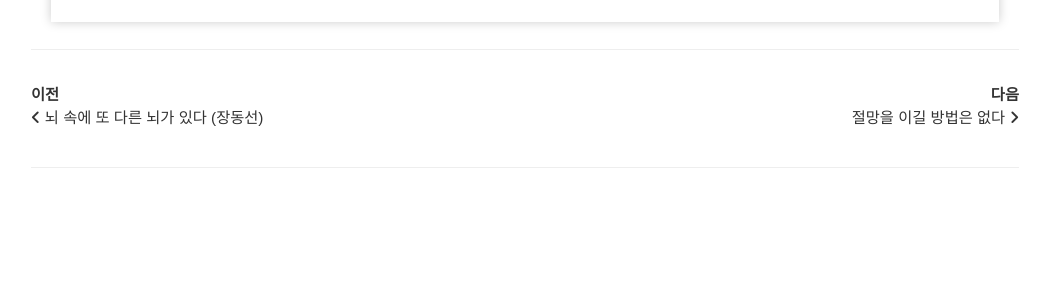
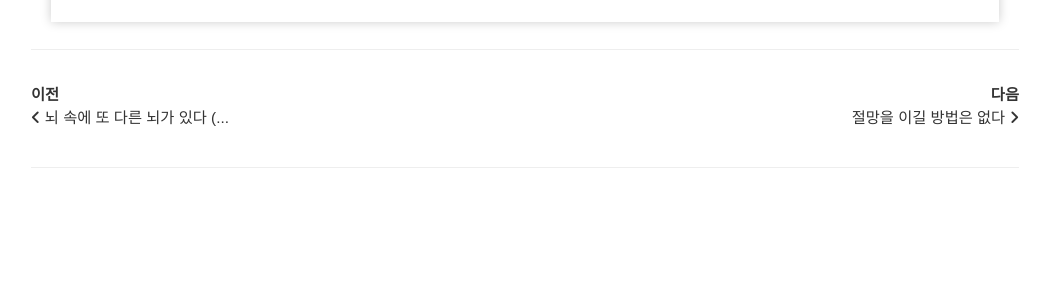
Before and after one commit to huginnmn/huginnmn.github.io, a Jekyll site: the page built from _posts/2019-03-26-철학자, 철학을 말하다.md, in a window 1280 px wide and 900 px high, scrolled down 1571 px. Shown: the part 388-688 px from the top of the window, without its empty margins (115-1164 px from the left). Built offline with Jekyll 4.4.1, drawn with Linux system fonts in a browser that asks for light colours; nearby versions of some CDN libraries; some web fonts are replaced; comment, search, counter and statistics services are not loaded.

Commit message:
Update page-pagination.html

```diff
--- a/_includes/page-pagination.html
+++ b/_includes/page-pagination.html
@@ -3,7 +3,7 @@
     <a class="page-previous" href="{{ page.previous.url | relative_url }}">
       <h4 class="page-pagination-label">{{ site.data.text[site.locale].previous | default: 'Previous' }}</h4>
       <span class="page-pagination-title">
-        <i class="fa-solid fa-angle-left"></i> {{ page.previous.title | markdownify | strip_html | truncate: 22 }}
+        <i class="fa-solid fa-angle-left"></i> {{ page.previous.title | markdownify | strip_html | truncate: 20 }}
       </span>
     </a>
   {% endif %}
@@ -11,7 +11,7 @@
     <a class="page-next" href="{{ page.next.url | relative_url }}">
       <h4 class="page-pagination-label">{{ site.data.text[site.locale].next | default: 'Next' }}</h4>
       <span class="page-pagination-title">
-        {{ page.next.title | markdownify | strip_html | truncate: 22 }} <i class="fa-solid fa-angle-right"></i>
+        {{ page.next.title | markdownify | strip_html | truncate: 20 }} <i class="fa-solid fa-angle-right"></i>
       </span>
     </a>
   {% endif %}
```
